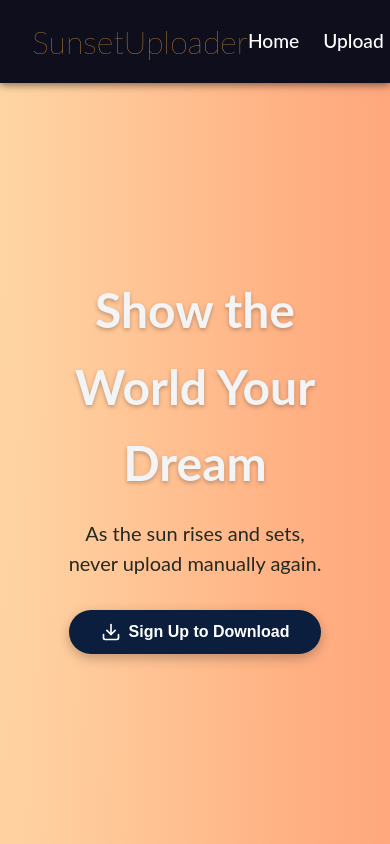
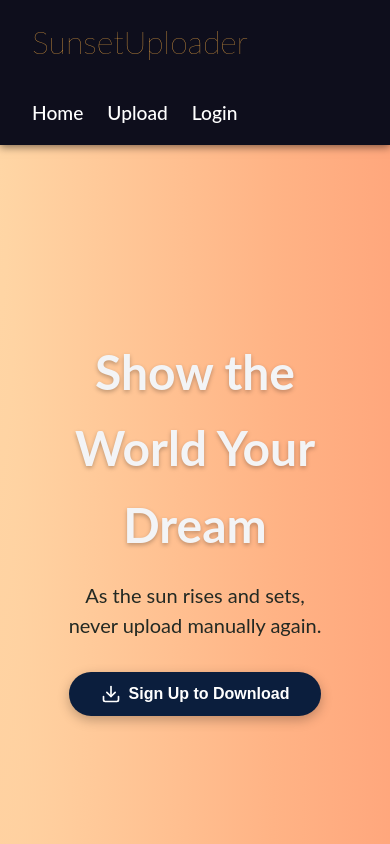
Before and after one commit to AP3HIM/sunset_frontend, a React (Vite) app: page / in a window 390 px wide. Shown: the top 844 px of the page. Built offline with nearby package versions, Linux system fonts and the light colour scheme; no server answers.

Commit message:
Update Navbar.jsx with hamburger menu and better CSS

```diff
--- a/src/components/Navbar.jsx
+++ b/src/components/Navbar.jsx
@@ -7,6 +7,11 @@ import sunsetLogo from "../assets/sunset-logo.png";
 function Navbar() {
   const [isLoggedIn, setIsLoggedIn] = useState(false);
   const navigate = useNavigate();
+
+  const [isOpen, setIsOpen] = useState(false);
+
+  const toggleMenu = () => setIsOpen(!isOpen);
+  const closeMenu = () => setIsOpen(false);
 
   useEffect(() => {
     const checkLogin = () => {
@@ -34,25 +39,54 @@ function Navbar() {
 
   return (
     <nav className="navbar">
-      <Link to="/" className="title-link">
+      <div className="nav-container">
+        <Link to="/" className="title-link" onClick={closeMenu}>
           SunsetUploader
         </Link>
-      <ul className="nav-links">
-        <li><Link to="/">Home</Link></li>
-        <li><Link to="/upload">Upload</Link></li>
+
+        {/* Hamburger button */}
+        <button className="hamburger" onClick={toggleMenu}>
+          <span className="bar"></span>
+          <span className="bar"></span>
+          <span className="bar"></span>
+        </button>
+
+        {/* Nav links */}
+        <ul className={`nav-links ${isOpen ? "open" : ""}`}>
+          <li>
+            <Link to="/" onClick={closeMenu}>
+              Home
+            </Link>
+          </li>
+          <li>
+            <Link to="/upload" onClick={closeMenu}>
+              Upload
+            </Link>
+          </li>
 
           {isLoggedIn ? (
             <li>
-            <button className="logout-btn" onClick={handleLogout}>Logout</button>
+              <button
+                className="nav-link-button"
+                onClick={() => {
+                  handleLogout();
+                  closeMenu();
+                }}
+              >
+                Logout
+              </button>
             </li>
           ) : (
-          <>
-            <li><Link to="/login">Login</Link></li>
-          </>
+            <li>
+              <Link to="/login" onClick={closeMenu}>
+                Login
+              </Link>
+            </li>
           )}
         </ul>
+      </div>
     </nav>
   );
-}
+};
 
 export default Navbar;
```
Lines whose indentation alone changed are shown as unchanged.
